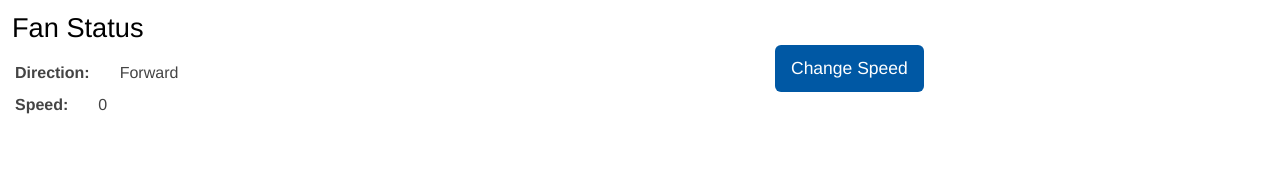
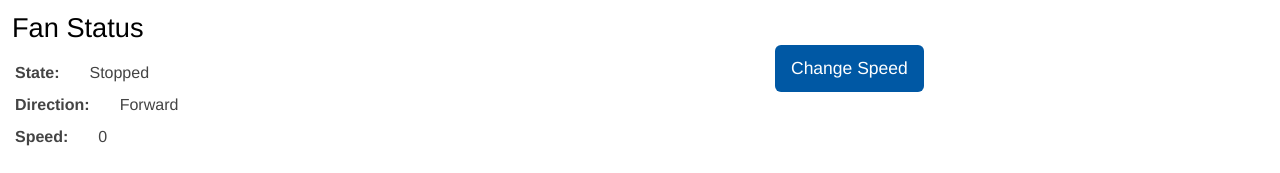
Before and after one commit to atifmajeed/ns-fan-ui, an Angular app: page / in a window 1280 px wide. Shown: the part 199-372 px from the top of the page. Built offline with nearby package versions, Linux system fonts and the light colour scheme; a web font is replaced by a local one.

Commit message:
added fan state
added fan state

```diff
--- a/src/app/app.component.html
+++ b/src/app/app.component.html
@@ -39,6 +39,10 @@
               <p>A user interace to interact with the ceiling fan service. This front-end allowes the user to change settings and displays the current state of the fan.</p>
               <h2>Fan Status</h2>
               <div class="row">
+                <div class="col-auto"><label>State:</label></div>
+                <div class="col-auto"><span *ngIf="speed != 0">Running</span><span *ngIf="speed == 0">Stopped</span></div>
+              </div>
+              <div class="row">
                 <div class="col-auto"><label>Direction:</label></div>
                 <div class="col-auto"><span *ngIf="!reverse">Forward</span><span *ngIf="reverse">Reverse</span></div>
               </div>
@@ -57,7 +61,7 @@
                 </div>
               </div>
               <div class="row">
-                <div class="col-auto"><ns-toggle-switch (toggleEvent)="toggleDirection()"></ns-toggle-switch></div>
+                <div class="col-auto"><ns-toggle-switch id="direction" label1="Forward" label2="Reverse" (toggleEvent)="toggleDirection()"></ns-toggle-switch></div>
               </div>
               <div class="row">
                 <div class="col-auto"><button (click)="setSpeed()" class="btn-lg btn-default">Change Speed</button></div>
--- a/src/app/app.component.ts
+++ b/src/app/app.component.ts
@@ -1,6 +1,6 @@
 import { Component } from '@angular/core';
 
-const MAX_SPEED = 4;
+const MAX_SPEED = 3;
 @Component({
   selector: 'app-root',
   templateUrl: './app.component.html',
@@ -10,6 +10,7 @@ export class AppComponent {
   title = 'ns_fan_ui';
   reverse = false;
   speed:number = 0;
+  running = false;
 
   toggleDirection() {
     this.reverse = !this.reverse;
--- a/src/app/toggle-switch/toggle-switch.component.html
+++ b/src/app/toggle-switch/toggle-switch.component.html
@@ -8,11 +8,11 @@
 		<div class="ns-toggle__disabled-msg" data-checked="Pending" data-unchecked="Completed"></div>
 		<span class="ns-toggle__screenreader"></span>
 		<div class="ns-toggle-option-LEFT mr-2" aria-hidden="true">
-			Forward
+			{{label1}}
 		</div>
 		<div class="ns-toggle-switch" role="presentation" aria-hidden="true"></div>
 		<div class="ns-toggle-option-RIGHT ml-2" aria-hidden="true">
-			Reverse
+			{{label2}}
 		</div>
 	</label>
 </div>
```
Also changed, not shown: src/app/toggle-switch/toggle-switch.component.ts (+4 -4 lines).
